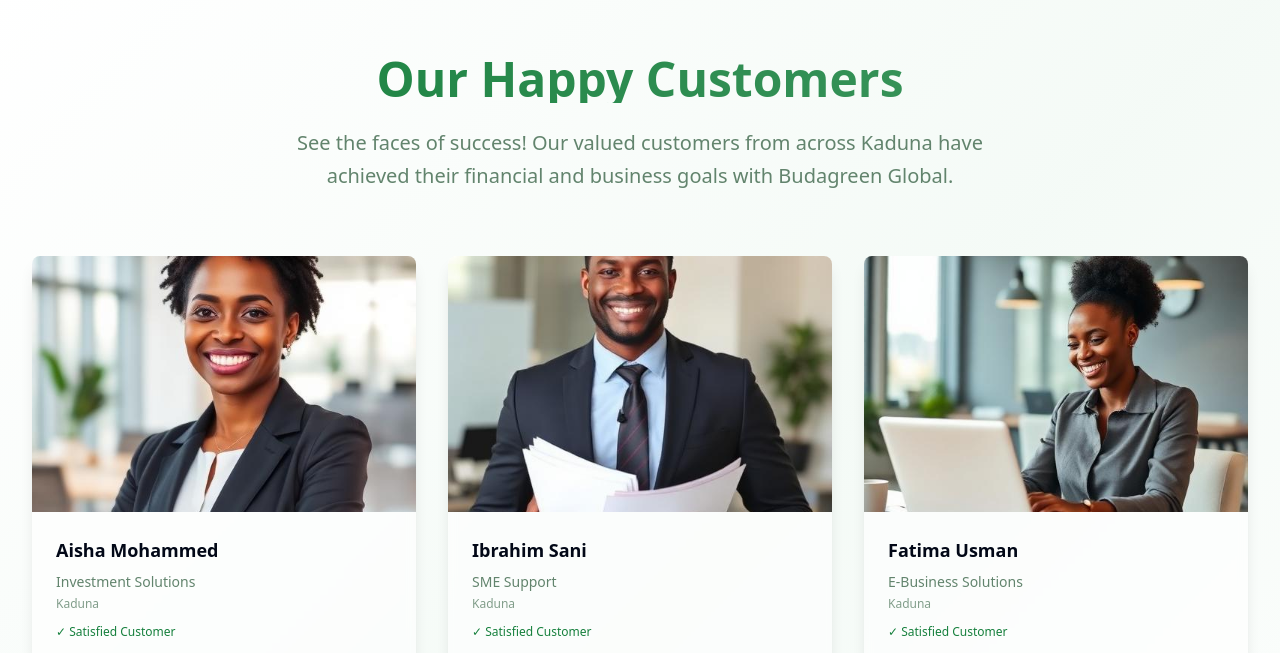
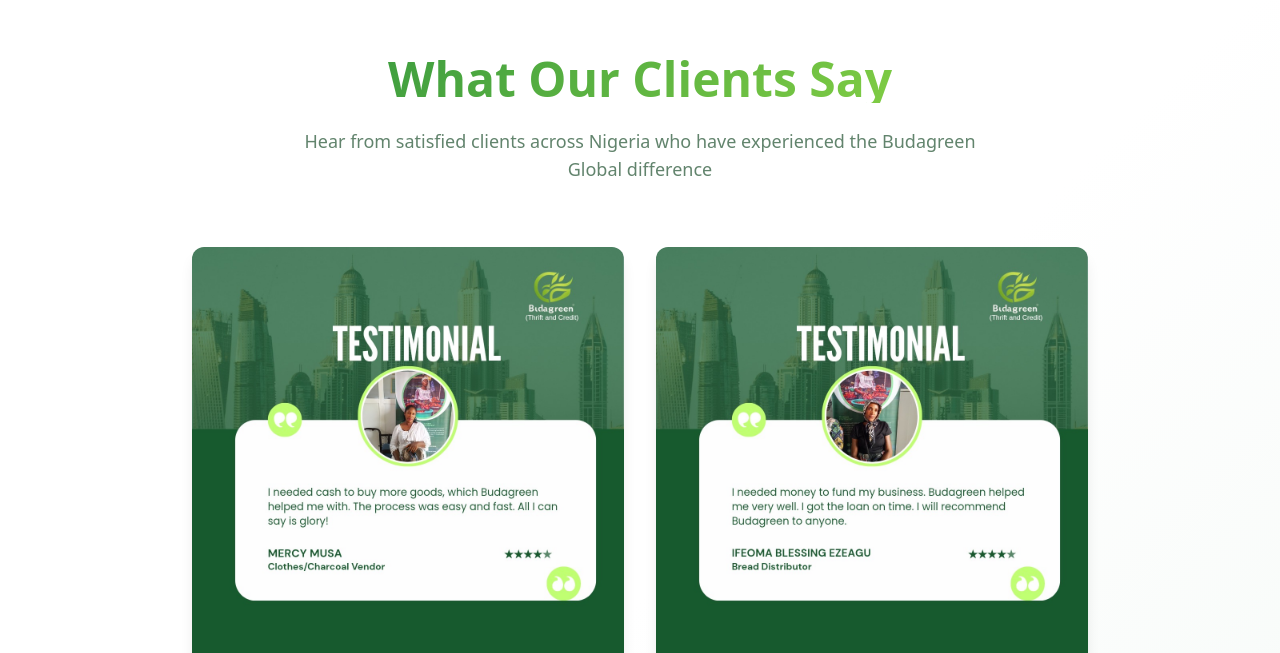
Before and after one commit to dreimac1/budagreen-grow-solutions, a React (Vite) app: page / in a window 1280 px wide. Shown: the part 5887-6540 px from the top of the page. Built offline with nearby package versions, Linux system fonts and the light colour scheme.

Commit message:
Remove happy customer gallery
Remove the "Our Happy Customers" section and its associated gallery of customer images and details.

```diff
--- a/src/pages/Index.tsx
+++ b/src/pages/Index.tsx
@@ -3,7 +3,6 @@ import Hero from "@/components/Hero";
 import Services from "@/components/Services";
 import CyberWorkspace from "@/components/CyberWorkspace";
 import Management from "@/components/Management";
-import Gallery from "@/components/Gallery";
 import Testimonials from "@/components/Testimonials";
 import Contact from "@/components/Contact";
 import Footer from "@/components/Footer";
@@ -17,7 +16,6 @@ const Index = () => {
         <Services />
         <CyberWorkspace />
         <Management />
-        <Gallery />
         <Testimonials />
         <Contact />
       </main>
```
